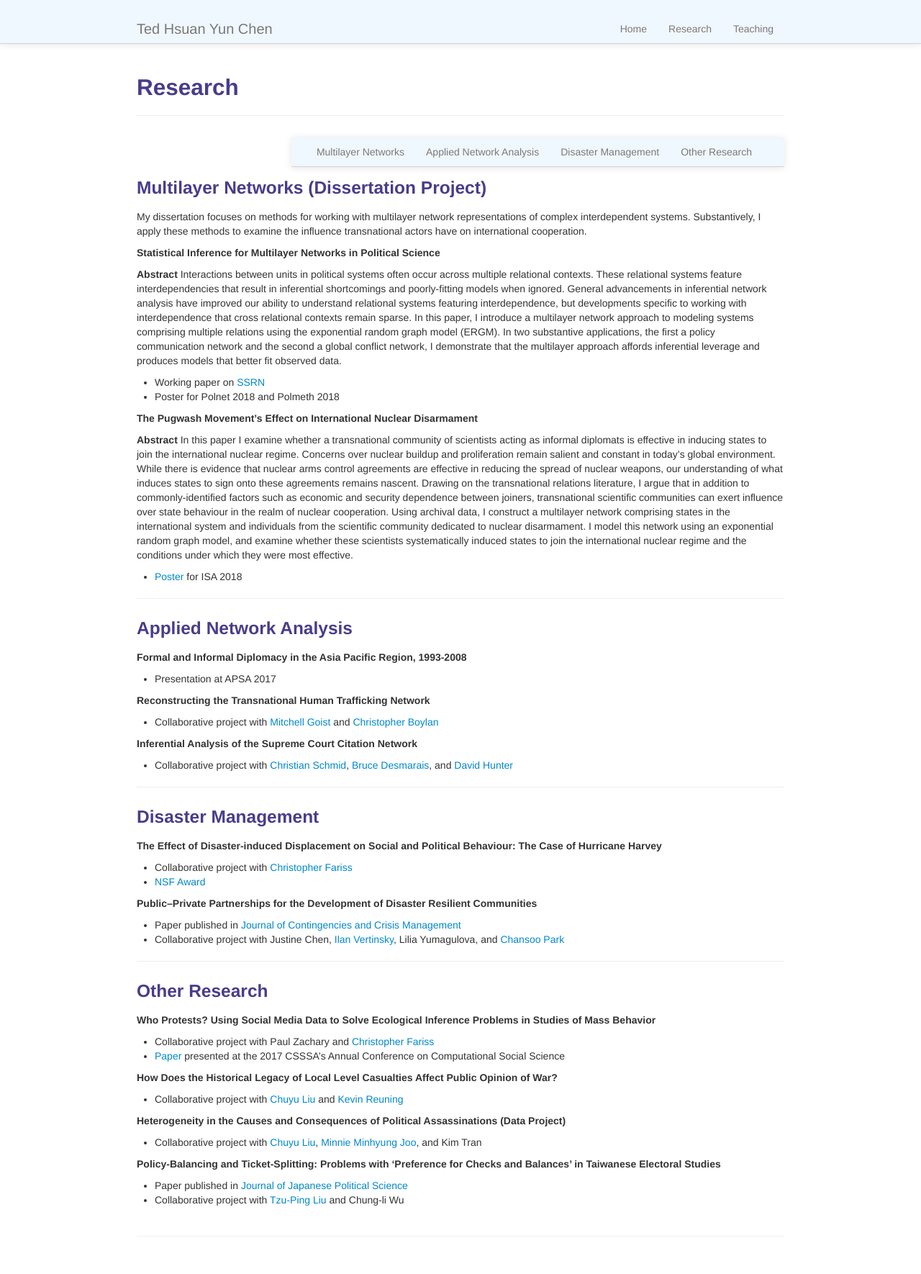
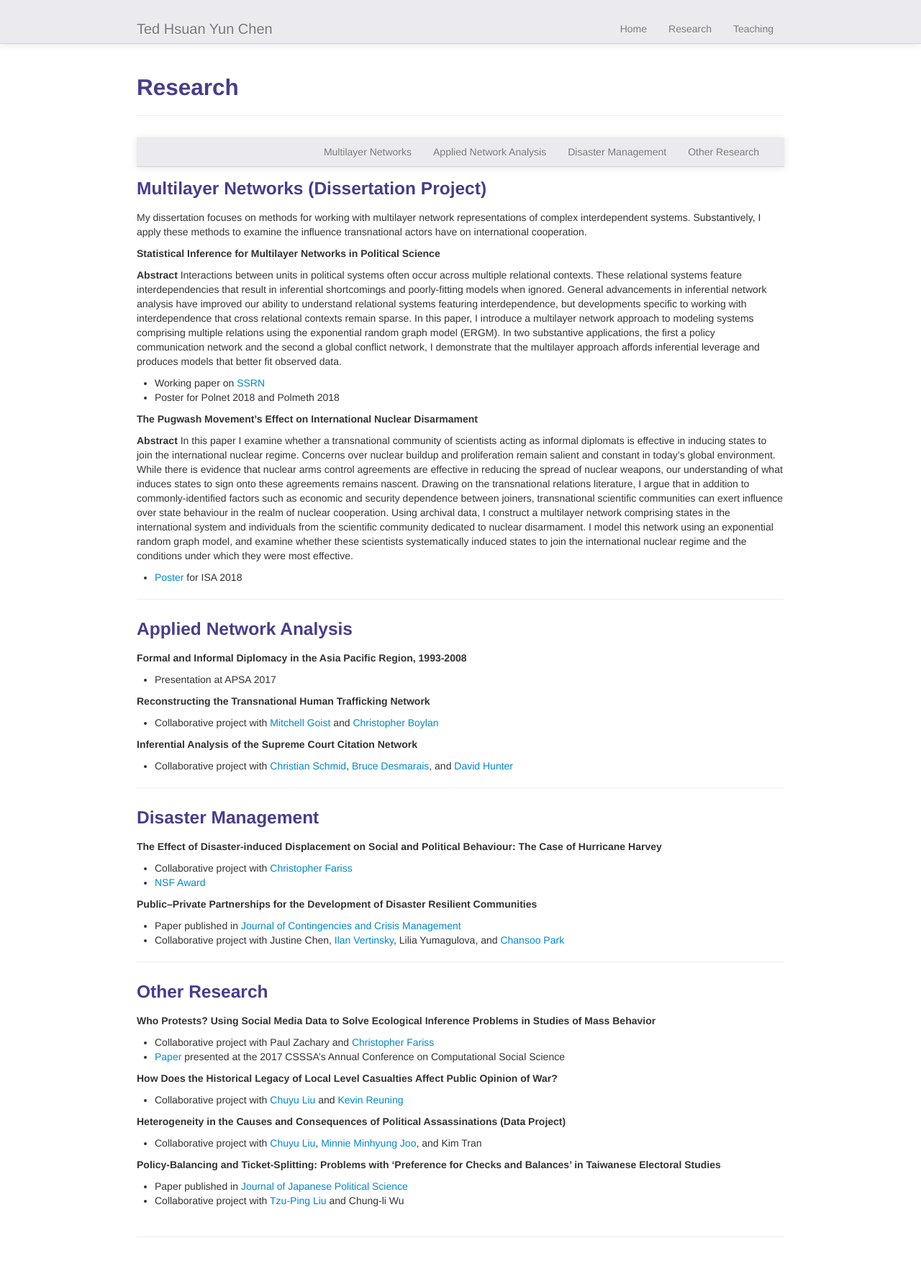
Before and after one commit to tedhchen/tedhchen.github.io, a Jekyll site: the page built from pages/research.md, in a window 1280 px wide. Shown: the whole page at 72% size. Built offline with Jekyll 4.4.1, drawn with Linux system fonts in a browser that asks for light colours.

Commit message:
changed navbar color

```diff
--- a/assets/themes/twitter/css/style.css
+++ b/assets/themes/twitter/css/style.css
@@ -30,7 +30,7 @@
 }
 
 .navbar-inner {
-  background-color: #eff7ff;
+  background-color: #eaeaef;
   background-image: none;
   background-repeat: no-repeat;
   filter: none;
--- a/pages/research.md
+++ b/pages/research.md
@@ -5,8 +5,8 @@ description: Ted Hsuan Yun Chen's Research
 ---
 
 <div class="navbar navbar-static-top">
-    <div class="navbar-inner pull-right">
-        <ul class="nav">
+    <div class="navbar-inner">
+        <ul class="nav pull-right">
             <li><a href="#Multilayer Networks">Multilayer Networks</a></li>
             <li><a href="#Applied Network Analysis">Applied Network Analysis</a></li>
             <li><a href="#Disaster Management">Disaster Management</a></li>
```
